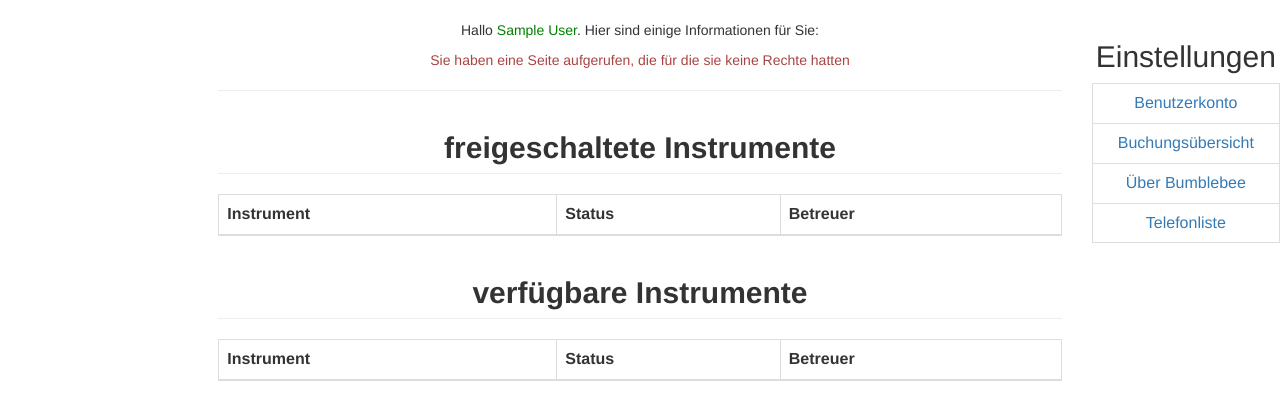
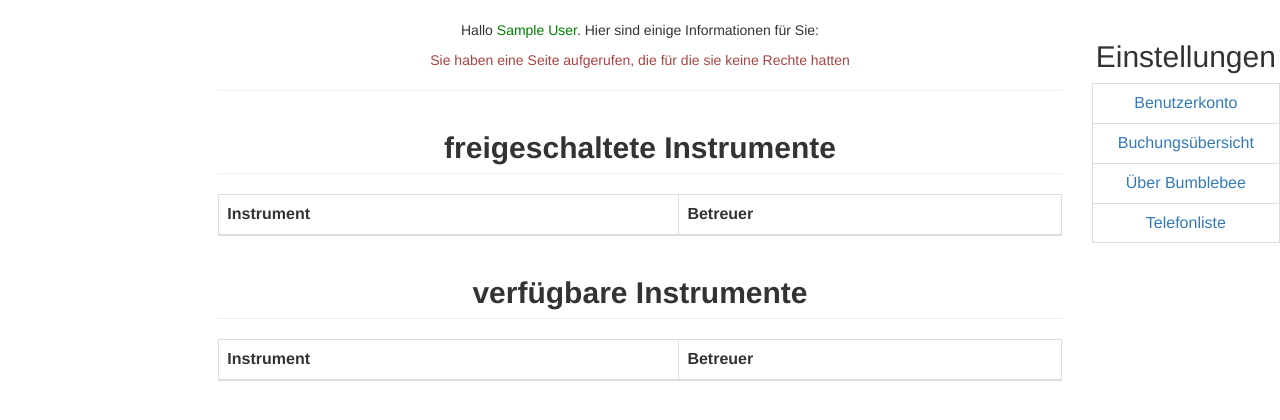
Before and after one commit to Spiegie/bumblebee-OTH-Regensburg, a PHP site: page /welcome_bumble.php?errormsg=nopermission in a window 1280 px wide. Shown: the part 88-508 px from the top of the page. Run offline with PHP 8.4, Linux system fonts and the light colour scheme; the visitor is signed in with stand-in values (Sample User, id 1); data that the repository does not hold is empty; a stand-in replaces the project's code that opens the database connection.

Commit message:
fix status

```diff
--- a/webfiles/welcome_bumble.php
+++ b/webfiles/welcome_bumble.php
@@ -113,7 +113,6 @@ function state_to_color($state) {
             <thead>
 			<tr>
 				<th>Instrument</th>
-				<th>Status</th>
 				<th>Betreuer</th>
 			</tr>
             </thead>
@@ -135,9 +134,6 @@ function state_to_color($state) {
 					<input type='hidden' name='instname' value='".$instruments_arr['name']."'>
 					<input type='submit' class='btn  btn-info btn-block' value='".$instruments_arr['name']."'>
 				</form>
-				</td>
-				<td style='width=25%'>
-					<div style='font-weight:bold' class=".state_to_color($instruments_arr['state']).">".$instruments_arr['status']."</div>
 				</td>
 				<td style='width:25%'>
 					<span>";
@@ -165,7 +161,6 @@ function state_to_color($state) {
             <thead>
 			<tr>
 				<th>Instrument</th>
-				<th>Status</th>
 				<th>Betreuer</th>
 			</tr>
             </thead>
@@ -190,9 +185,6 @@ function state_to_color($state) {
 					<input type='hidden' name='instname' value='".$instruments_arr['name']."'>
 					<input type='submit' class='btn  btn-info btn-block' value='".$instruments_arr['name']."'>
 				</form>
-				</td>
-				<td style='width:25%'>
-					<div style='font-weight:bold' class=".state_to_color($instruments_arr['state']).">".$instruments_arr['status']."</div>
 				</td>
 				<td style='width:25%'>
 					<span>";
```
Also changed, not shown: webfiles/manageinstruments.php (+0 -14 lines).
